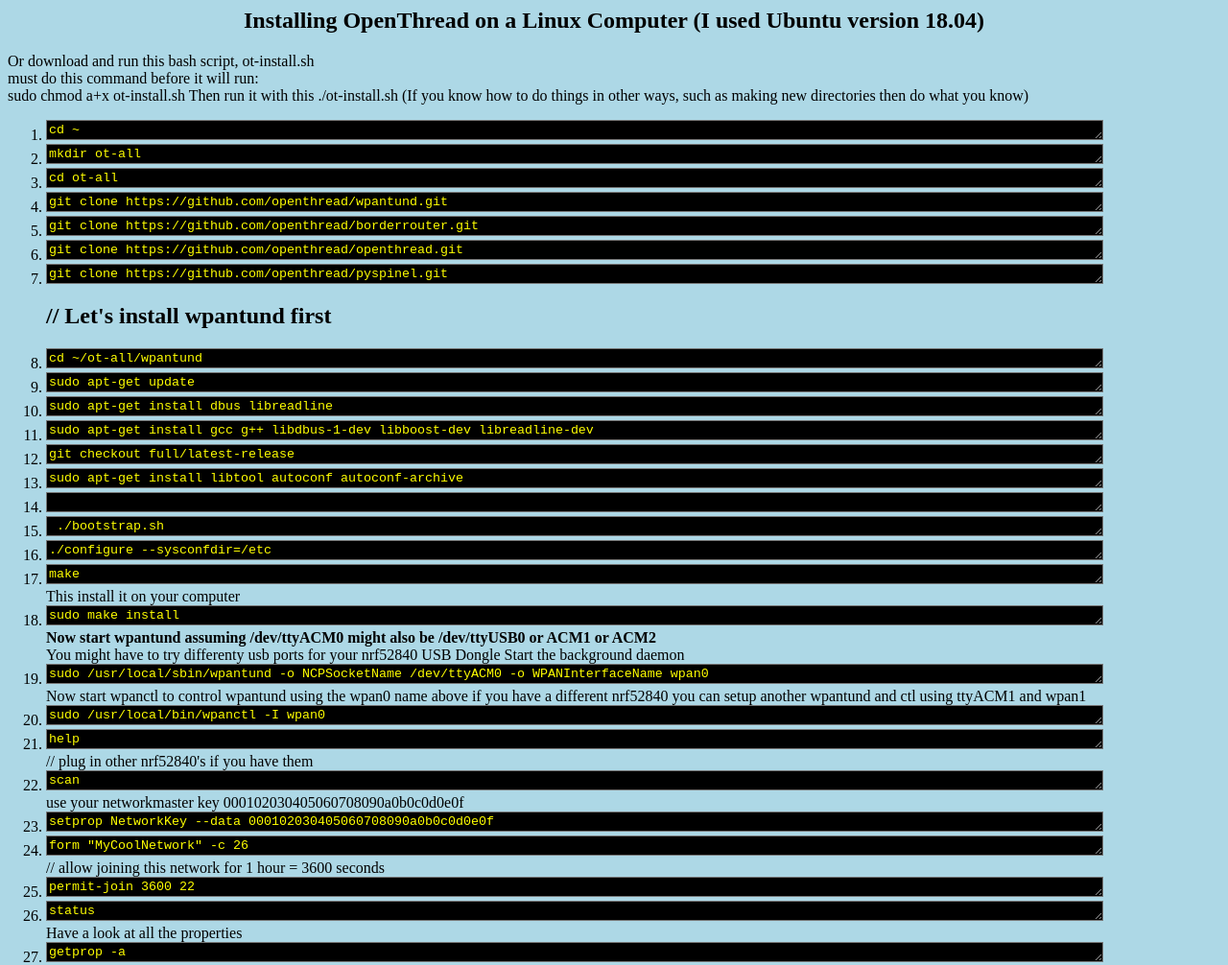
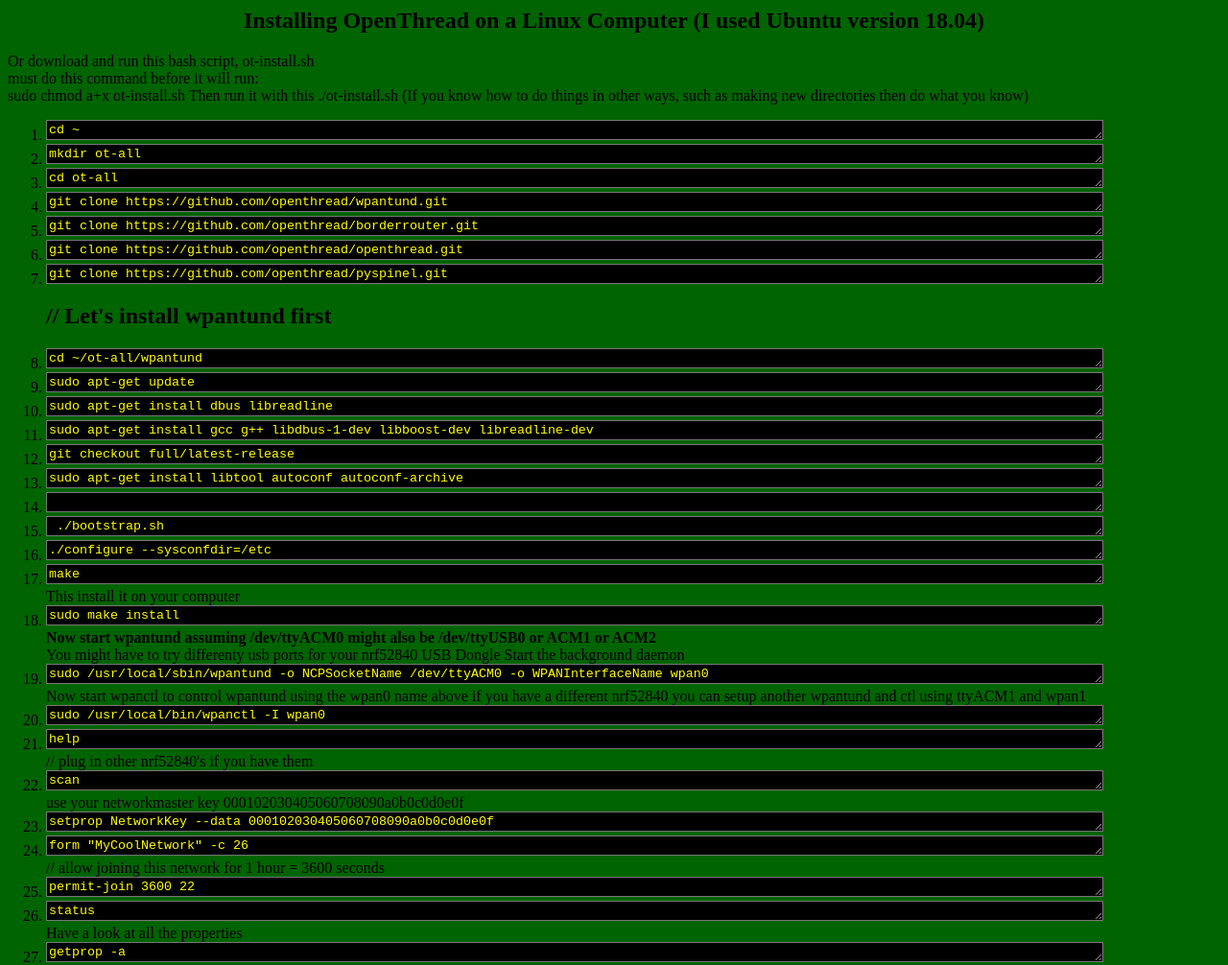
Before and after one commit to hpssjellis/particle.io-photon-high-school-robotics, a plain HTML site: page a17-particle-mesh/openthread/install-openthread.html in a window 1280 px wide. Shown: the top 1006 px of the page at 96% size. Drawn offline with Linux system fonts and the light colour scheme.

Commit message:
Update install-openthread.html

```diff
--- a/a17-particle-mesh/openthread/install-openthread.html
+++ b/a17-particle-mesh/openthread/install-openthread.html
@@ -1,4 +1,4 @@
-<body bgcolor="LightBlue">
+<body bgcolor="darkgreen">
 
 <h2 align=center>Installing OpenThread on a Linux Computer (I used Ubuntu version 18.04)</h2>
 
```
